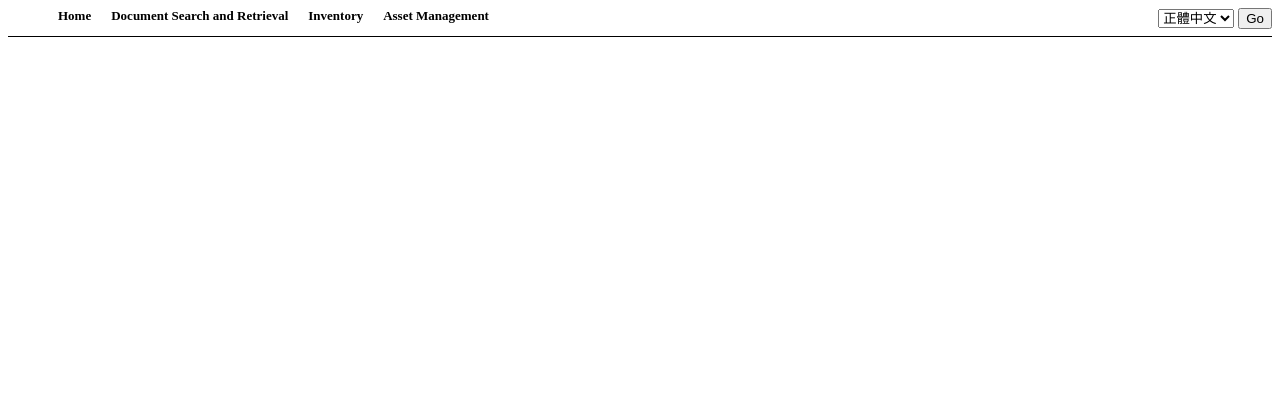
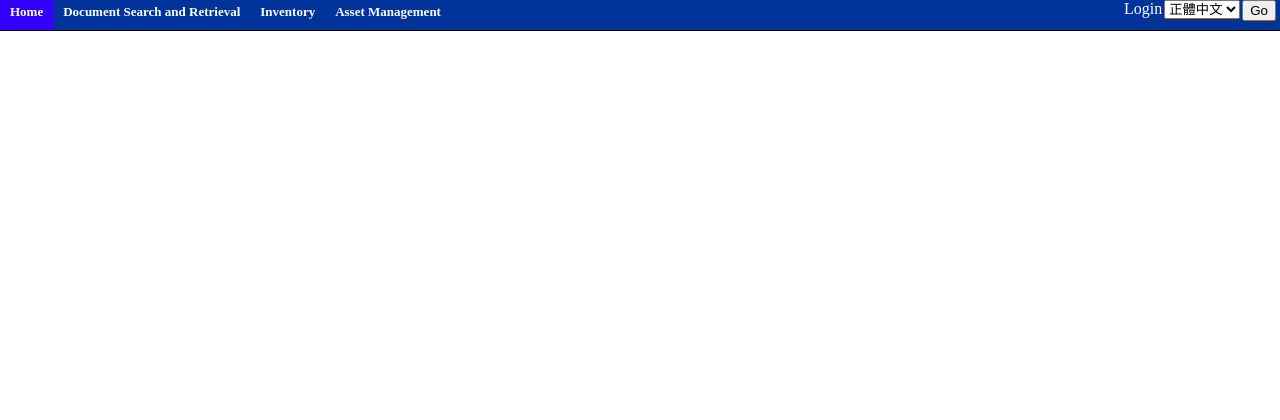
Before and after one commit to lukechen526/Kavalan_Management_System, a Django app: template templates/index.html in a window 1280 px wide. Shown: the top 420 px of the page. Run offline with Django 3.2, Linux system fonts and the light colour scheme; the template is opened without the code that fills it, so the values that code supplies are empty.

Commit message:
Modified CSS for the navigation bar. Moved authentication and profile management functionality into "accounts" app.

```diff
--- /dev/null
+++ b/accounts/models.py
@@ -0,0 +1,3 @@
+from django.db import models
+
+# Create your models here.
--- /dev/null
+++ b/accounts/tests.py
@@ -0,0 +1,6 @@
+"""
+This file demonstrates writing tests using the unittest module. These will pass
+when you run "manage.py test".
+
+Replace this with more appropriate tests for your application.
+"""
--- /dev/null
+++ b/accounts/urls.py
@@ -0,0 +1,6 @@
+from django.conf.urls.defaults import *
+
+urlpatterns = patterns('',
+    url(r'^login/$', 'django.contrib.auth.views.login'),
+    url(r'^logout/$', 'django.contrib.auth.views.logout', {'next_page': '/'}),
+)
--- /dev/null
+++ b/accounts/views.py
@@ -0,0 +1 @@
+# Create your views here.
--- a/doc_engine/urls.py
+++ b/doc_engine/urls.py
@@ -3,6 +3,6 @@ from doc_engine.views import DocumentIndexView, DocumentListView, DocumentSearch
 
 urlpatterns = patterns('',
     url(r'^$', DocumentIndexView.as_view() ),
-    url(r'^list/$', DocumentListView.as_view()),
-    url(r'^search/$', DocumentSearchView),
+    url(r'^list', DocumentListView.as_view()),
+    url(r'^search', DocumentSearchView),
 )
--- a/settings.py
+++ b/settings.py
@@ -53,7 +53,7 @@ USE_I18N = True
 # calendars according to the current locale
 USE_L10N = True
 
-
+# Use a directory inside the PROJECT_DIR for storing user-uploaded files during development
 MEDIA_ROOT = os.path.join(DIRNAME, 'uploads')
 
 # URL that handles the media served from MEDIA_ROOT. Make sure to use a
@@ -95,6 +95,7 @@ STATICFILES_FINDERS = (
 # Make this unique, and don't share it with anybody.
 SECRET_KEY = 'secret'
 
+LOGIN_REDIRECT_URL = '/'
 # List of callables that know how to import templates from various sources.
 TEMPLATE_LOADERS = (
     'django.template.loaders.filesystem.Loader',
@@ -141,6 +142,7 @@ INSTALLED_APPS = (
     'django.contrib.admin',
     'django.contrib.admindocs',
     'doc_engine',
+    'accounts',
     'Kavalan_Management_System', #added to permit Javascript i18n
 )
 
--- a/static/css/base.css
+++ b/static/css/base.css
@@ -1,25 +1,49 @@
 body {
 	display:block;
+
 }
+
+#content{
+    display: block;
+    position:absolute;
+    top: 40px;
+    width: 100%;
+
+}
+
 nav {
 	display:block;
     width: 100%;
     vertical-align: middle;
-    height: 28px;
+    height: 30px;
     border-bottom: thin solid black;
-
-
+    position: absolute;
+    top: 0;
+    right:0;
+    background-color: #003399;
+    color:white;
 }
 
 nav ul {
-	margin: 0;
+    height: 100%;
+    padding: 0;
+    margin: 0;
+    width:80%;
+    float: left;
 }
 
 nav ul li {
-	margin: 0;
-	padding: 0;
+	margin: 0 auto ;
 	display: inline;
+    float:left;
 	list-style-type: none;
+    height:100%;
+    position:relative;
+    line-height: 24px;
+}
+
+nav ul li:hover {
+    background-color: #3300ff; ;
 }
 
 nav ul li a:link, nav ul li a:visited{
@@ -29,14 +53,12 @@ nav ul li a:link, nav ul li a:visited{
 	margin: 0 10px 4px 10px;
 	padding-bottom: 2px;
 	text-decoration: none;
-	color: black;
+    color:white;
 }
 
-nav ul li a.active:link, nav ul li a.active:visited, nav ul li a:hover {
+nav ul li a.active:link, nav ul li a:hover {
 	border-bottom: 2px solid red;
-	padding-bottom: 2px;
-	background: #fff;
-	color: #696969;
+    margin-bottom: 0;
 	}
 
 #search-doc {
@@ -75,7 +97,19 @@ footer p{
     text-align: center;
 }
 
-#set-lang{
+#controls {
     float:right;
+}
 
+#controls * {
+    float:left;
+    margin-right:2px;
 }
+#controls a {
+    text-decoration: none;
+    color: white;
+}
+
+.login-error {
+    color: red;
+}
--- a/static/js/main.js
+++ b/static/js/main.js
@@ -28,13 +28,15 @@ $(document).ready(function(){
                 data:{'q':query},
                 success: function(data){
                     $("#search-doc-result").empty();
+                    console.log(data);
                     if(data.length == 0){
                         $("#search-doc-result").append(gettext("No Result"));
                     }
                     else{
-                        for(item in data ){
-                            $.tmpl( "search-doc-resultTemplate", data[item]).appendTo( "#search-doc-result" );
-                        }
+                        data.forEach(function(item){
+                            $.tmpl( "search-doc-resultTemplate", item).appendTo( "#search-doc-result" );
+                        });
+
                     }
                 }
             });
--- a/templates/404.html
+++ b/templates/404.html
@@ -1,6 +1,6 @@
 {% extends "base.html" %}
 {% load i18n %}
-{% block body %}
+{% block content %}
 
    {% trans "Not Found" %}
 
--- a/templates/500.html
+++ b/templates/500.html
@@ -1,6 +1,6 @@
 {% extends "base.html" %}
 {% load i18n %}
-{% block body %}
+{% block content %}
 
    {% trans "Server Error" %}
 
--- a/templates/base.html
+++ b/templates/base.html
@@ -30,6 +30,15 @@
             <li> <a href="/assets/"> {% trans "Asset Management" %} </a></li>
         </ul>
 
+        <div id="controls">
+            {% if user.is_authenticated %}
+                <a href="/accounts/manage/"> {{ user.username }}</a>
+                <a href="/accounts/logout"> {% trans "Logout" %}</a>
+            {% else %}
+                <a href="/accounts/login/">{% trans "Login" %}</a>
+            {% endif %}
+
+
             <form action="/i18n/setlang/" method="post" id="set-lang">
             {% csrf_token %}
                 <input name="next" type="hidden" value="{{ request.path }}" />
@@ -39,10 +48,18 @@
                  </select>
                 <input type="submit" value="Go" />
             </form>
-    </nav>
-{% block body %} {% endblock %}
+        </div>
 
 
+    </nav>
+
+
+<div id="content">
+{% block content %} {% endblock %}
+</div>
+
+
+{% block footer %}{% endblock %}
 </body>
 
 </html>
--- a/templates/doc_engine/document_list.html
+++ b/templates/doc_engine/document_list.html
@@ -1,5 +1,5 @@
 {% extends "base.html" %}
-{% block body %}
+{% block content %}
     <li>
     {% for doc in document_list %}
 
--- a/templates/doc_engine/index.html
+++ b/templates/doc_engine/index.html
@@ -1,7 +1,7 @@
 {% extends "base.html" %}
 {% load i18n %}
 {% block title %} Doc Engine{% endblock %}
-{% block body %}
+{% block content %}
 
     <div id="search-doc">
         <form action="search" method="get" onsubmit="return false;">
--- a/templates/index.html
+++ b/templates/index.html
@@ -1,11 +1,11 @@
 {% extends "base.html" %}
 {% load i18n %}
 {% block title %} Welcome to Kavalan Management System {% endblock %}
-{% block body %}
-
- <footer><p>宜蘭總公司：宜蘭縣蘇澳龍德里德興八路九號 │ 信箱：wufu@wufulab.com|電 話：03-9901470│03-9902489 │ 傳 真：03-9902487
-</p>
-</footer>
-
+{% block content %}
 
 {% endblock %}
+
+{% block footer %}
+<footer><p>宜蘭總公司：宜蘭縣蘇澳龍德里德興八路九號 │ 信箱：wufu@wufulab.com|電 話：03-9901470│03-9902489 │ 傳 真：03-9902487</p>
+</footer>
+{% endblock %}
--- a/urls.py
+++ b/urls.py
@@ -12,9 +12,10 @@ urlpatterns = patterns('',
     url(r'^admin/doc/', include('django.contrib.admindocs.urls')),
     url(r'^admin/', include(admin.site.urls)),
     url(r'^i18n/', include('django.conf.urls.i18n')),
+    url(r'^$', IndexView.as_view() ),
+    url(r'^doc_engine/', include('doc_engine.urls')),
+    url(r'^accounts/', include('accounts.urls')),
 
-    url(r'^$', IndexView.as_view() ),
-    url(r'^doc_engine/', include('doc_engine.urls'))
 )
 
 urlpatterns += staticfiles_urlpatterns()
```
Also changed, not shown: templates/registration/login.html (added, +33 -0 lines), accounts/__init__.py (added), doc_engine/tests.py (added). Lines whose indentation alone changed are shown as unchanged.
